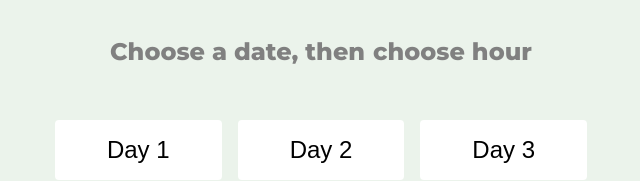
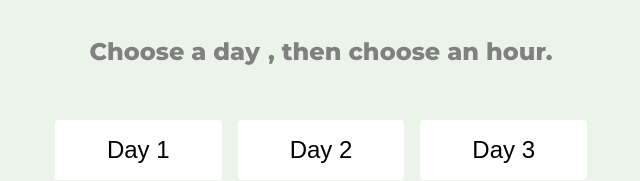
Before and after one commit to Ykatesque/date-time-select, a React (Create React App) app: page / in a window 1280 px wide. Shown: the top 181 px of the page, without its empty margins (319-959 px from the left). Built offline with nearby package versions, Linux system fonts and the light colour scheme.

Commit message:
copy changes

```diff
--- a/src/App.tsx
+++ b/src/App.tsx
@@ -15,10 +15,8 @@ const App = () => {
   return (
     <div className="App">
       <div className="header">
-        {!currentDay && <div className="zeroState">Choose a date, then</div>}
-        {currentDay &&  <div>You've selected day {currentDay},</div>}
-        {!currentHour && <div className="zeroState">choose hour</div>}
-        {currentHour &&  "hour " + currentHour + "."}
+        {currentDay ? <div>You've selected day {currentDay},</div> : <div className="zeroState">Choose a day</div>}
+        {currentHour ?   "hour " + currentHour + "." : <div className="zeroState">, then choose an hour.</div>}
       </div>
       <div className="daysWrapper">
         {days.map((day: number) => (
```
Also changed, not shown: src/logo.svg (deleted).
